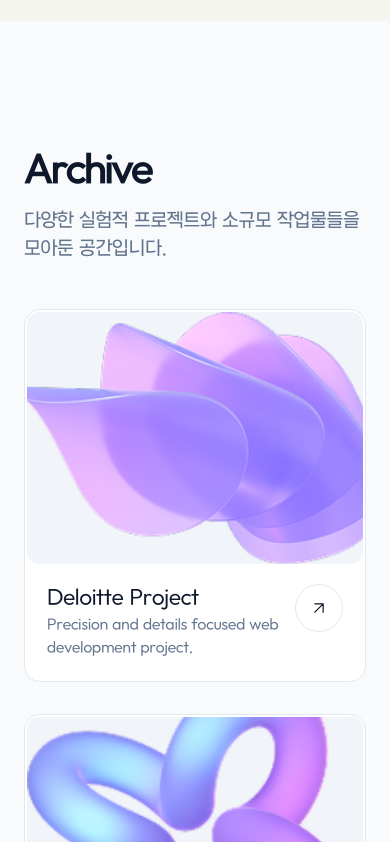
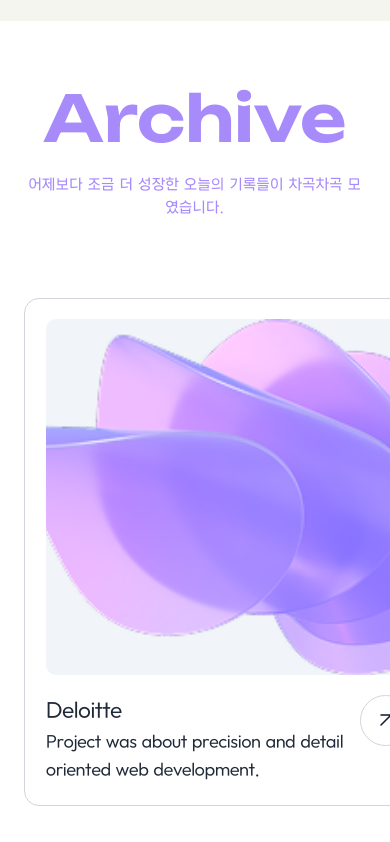
Before and after one commit to ja1se/resume-hj, a React (Vite) app: page / in a window 390 px wide. Shown: the part 9155-9997 px from the top of the page. Built offline with nearby package versions, Linux system fonts and the light colour scheme.

Commit message:
fix: Archive 수정 - gsap 추가

```diff
--- a/src/App.jsx
+++ b/src/App.jsx
@@ -5,43 +5,14 @@
 import ProjectHeader from './components/ProjectHeader'
 import ProjectSection from './components/ProjectSection'
 import Contact from './components/Contact'
-import ArchiveCard from './components/ArchiveCard'
+import ArchiveSection from './components/ArchiveSection'
 import { PROJECTS } from './constants/projects'
-
-// Archive images (using existing assets)
-import ele1 from './assets/images/ele1.png'
-import ele2 from './assets/images/ele2.png'
-import ele4 from './assets/images/ele4.png'
-
-const ARCHIVE_PROJECTS = [
-  {
-    id: 1,
-    title: "Deloitte Project",
-    description: "Precision and details focused web development project.",
-    image: ele1,
-    href: "#"
-  },
-  {
-    id: 2,
-    title: "Branding Identity",
-    description: "Creative branding and visual identity for a startup.",
-    image: ele2,
-    href: "#"
-  },
-  {
-    id: 3,
-    title: "UI Design System",
-    description: "Scalable design system for multi-platform applications.",
-    image: ele4,
-    href: "#"
-  }
-];
 
 const App = () => {
   const [activeLink, setActiveLink] = useState("#home");
 
   return (
-    <div className="min-h-screen bg-slate-50 font-sans text-slate-900">
+    <div className="min-h-screen bg-white font-sans text-slate-900">
       <Nav activeLink={activeLink} onLinkClick={setActiveLink} />
 
       <main className="pt-0">
@@ -63,28 +34,8 @@
           ))}
         </div>
 
-        <div className="max-w-[1280px] mx-auto px-6 py-32 space-y-40">
-          {/* Archive Section */}
-          <section id="archive" className="scroll-mt-32">
-            <div className="flex flex-col gap-12">
-              <div className="space-y-4">
-                <h2 className="text-4xl lg:text-5xl font-bold text-slate-900 tracking-tight">Archive</h2>
-                <p className="text-lg text-slate-500 max-w-2xl">다양한 실험적 프로젝트와 소규모 작업물들을 모아둔 공간입니다.</p>
-              </div>
-              <div className="grid grid-cols-1 sm:grid-cols-2 lg:grid-cols-3 gap-8">
-                {ARCHIVE_PROJECTS.map((item) => (
-                  <ArchiveCard
-                    key={item.id}
-                    title={item.title}
-                    description={item.description}
-                    image={item.image}
-                    href={item.href}
-                  />
-                ))}
-              </div>
-            </div>
-          </section>
-        </div>
+        {/* Archive Section (GSAP Horizontal Scroll) */}
+        <ArchiveSection id="archive" />
       </main>
 
       <footer id="contact" className="bg-slate-900 py-24 px-6">
--- a/src/components/ArchiveCard.jsx
+++ b/src/components/ArchiveCard.jsx
@@ -1,12 +1,20 @@
 import React from 'react';
 import { cn } from '../utils/cn';
 
+/**
+ * ArchiveCard Component (based on ArcCon Figma design)
+ * @param {string} title - 프로젝트 제목
+ * @param {string} description - 프로젝트 설명
+ * @param {string} image - 이미지 경로
+ * @param {string} href - 링크
+ * @param {string} className - 추가 클래스
+ */
 const ArchiveCard = ({ title, description, image, href, className }) => {
   return (
-    <div className={cn("group relative w-full", className)}>
-      <div className="bg-white border border-slate-200 rounded-2xl overflow-hidden p-0.5 transition-all hover:shadow-xl hover:-translate-y-1">
-        {/* Image Area */}
-        <div className="aspect-[4/3] relative rounded-xl overflow-hidden bg-slate-100">
+    <div className={cn("flex flex-col items-start w-full max-w-[410px]", className)}>
+      <div className="bg-white border-[1px] border-[#d1d5db] flex flex-col items-center overflow-hidden pt-[20px] px-[1px] pb-[1px] relative rounded-[15px] shrink-0 w-full transition-all duration-300 hover:shadow-lg hover:-translate-y-1">
+        {/* Image Area (arc-img) */}
+        <div className="w-[calc(100%-40px)] aspect-[369/358] relative rounded-[10px] overflow-hidden bg-slate-100 shrink-0">
           {image ? (
             <img
               src={image}
@@ -20,26 +28,29 @@
           )}
         </div>
 
-        {/* Info Area */}
-        <div className="p-5 flex items-start justify-between gap-3">
-          <div className="flex flex-col gap-1 flex-1">
-            <h3 className="text-xl font-light text-slate-900 leading-tight">
+        {/* Info Area (arc-box) */}
+        <div className="w-full p-[20px] flex items-start justify-between gap-[12px]">
+          <div className="flex flex-col gap-[4px] flex-1">
+            {/* arc-title */}
+            <h3 className="text-[19.9px] font-light text-[#1f2937] leading-[1.5] whitespace-nowrap overflow-hidden text-ellipsis">
               {title}
             </h3>
-            <p className="text-sm font-light text-slate-500 leading-relaxed line-clamp-2">
+            {/* arc-desc */}
+            <p className="text-[15.9px] font-light text-[#1f2937] leading-[1.75] line-clamp-2">
               {description}
             </p>
           </div>
 
+          {/* arc-icon (Button) */}
           <a
             href={href || "#"}
             target="_blank"
             rel="noopener noreferrer"
-            className="shrink-0 size-12 rounded-full border border-slate-200 flex items-center justify-center transition-colors hover:bg-slate-50 hover:border-slate-400"
+            className="shrink-0 size-[51.7px] rounded-full border-[1px] border-[#d1d5db] flex items-center justify-center transition-all duration-200 hover:border-[#a78bfa] hover:text-[#a78bfa]"
           >
             <svg
-              width="20"
-              height="20"
+              width="24"
+              height="24"
               viewBox="0 0 24 24"
               fill="none"
               stroke="currentColor"
--- /dev/null
+++ b/src/components/ArchiveHeader.jsx
@@ -0,0 +1,19 @@
+import React from "react";
+import { cn } from "../utils/cn";
+
+const ArchiveHeader = ({ className }) => {
+  return (
+    <div className={cn("max-w-[1400px] mx-auto px-6 lg:px-12 py-32 flex flex-col items-center lg:items-start", className)}>
+      <h2 className="font-display font-semibold text-[#a78bfa] text-[64px] lg:text-[96px] leading-[1.2] lg:leading-[1.5] text-center lg:text-left">
+        Archive
+      </h2>
+      <div className="mt-4 max-w-2xl text-center lg:text-left">
+        <p className="text-[#a78bfa] text-[14px] lg:text-[16px] font-light leading-relaxed uppercase tracking-wider">
+          어제보다 조금 더 성장한 오늘의 기록들이 차곡차곡 모였습니다.
+        </p>
+      </div>
+    </div>
+  );
+};
+
+export default ArchiveHeader;
--- /dev/null
+++ b/src/components/ArchiveSection.jsx
@@ -0,0 +1,112 @@
+import React, { useLayoutEffect, useRef } from "react";
+import { gsap } from "gsap";
+import { ScrollTrigger } from "gsap/ScrollTrigger";
+import ArchiveHeader from "./ArchiveHeader";
+import ArchiveCard from "./ArchiveCard";
+import { cn } from "../utils/cn";
+
+// Archive images
+import ele1 from '../assets/images/ele1.png'
+import ele2 from '../assets/images/ele2.png'
+import ele4 from '../assets/images/ele4.png'
+
+const ARCHIVE_PROJECTS = [
+  {
+    id: 1,
+    title: "Deloitte",
+    description: "Project was about precision and detail oriented web development.",
+    image: ele1,
+    href: "#"
+  },
+  {
+    id: 2,
+    title: "Branding Identity",
+    description: "Creative branding and visual identity for a startup.",
+    image: ele2,
+    href: "#"
+  },
+  {
+    id: 3,
+    title: "UI Design System",
+    description: "Scalable design system for multi-platform applications.",
+    image: ele4,
+    href: "#"
+  },
+  {
+    id: 4,
+    title: "Web Accessibility",
+    description: "Improving user experience for diverse accessibility needs.",
+    image: ele1,
+    href: "#"
+  },
+  {
+    id: 5,
+    title: "AI OTT Platform",
+    description: "Future of media streaming with personalized AI curation.",
+    image: ele2,
+    href: "#"
+  },
+  {
+    id: 6,
+    title: "Design Tokens",
+    description: "Building a consistent design language across platforms.",
+    image: ele4,
+    href: "#"
+  }
+];
+
+gsap.registerPlugin(ScrollTrigger);
+
+const ArchiveSection = ({ className }) => {
+  const sectionRef = useRef(null);
+  const triggerRef = useRef(null);
+
+  useLayoutEffect(() => {
+    let ctx = gsap.context(() => {
+      const pinItems = gsap.utils.toArray(".archive-card-wrapper");
+
+      const totalWidth = pinItems.length * (410 + 40); // card width + gap
+
+      gsap.to(pinItems, {
+        x: () => -(totalWidth - window.innerWidth + 100),
+        ease: "none",
+        scrollTrigger: {
+          trigger: triggerRef.current,
+          pin: true,
+          scrub: 1,
+          start: "top top",
+          end: () => `+=${totalWidth}`,
+          invalidateOnRefresh: true,
+        },
+      });
+    }, sectionRef);
+
+    return () => ctx.revert();
+  }, []);
+
+  return (
+    <div ref={sectionRef} className={cn("overflow-hidden", className)}>
+      <div ref={triggerRef} className="relative h-screen bg-white flex flex-col justify-center">
+        <div className="flex flex-col gap-12">
+          {/* Header remains visible but cards scroll */}
+          <ArchiveHeader className="py-0 mb-8" />
+
+          <div className="flex gap-10 px-6 lg:px-12 w-fit">
+            {ARCHIVE_PROJECTS.map((item) => (
+              <div key={item.id} className="archive-card-wrapper shrink-0 w-[410px]">
+                <ArchiveCard
+                  title={item.title}
+                  description={item.description}
+                  image={item.image}
+                  href={item.href}
+                />
+              </div>
+            ))}
+          </div>
+        </div>
+      </div>
+    </div>
+  );
+};
+
+export default ArchiveSection;
--- a/src/index.css
+++ b/src/index.css
@@ -37,3 +37,22 @@
   font-style: normal;
   font-display: swap;
 }
+
+/* Swiper Pagination Styles */
+.archive-dot {
+  width: 8px;
+  height: 8px;
+  background-color: #ddd6fe;
+  border-radius: 4px;
+  cursor: pointer;
+  transition: all 0.3s ease;
+}
+
+.archive-dot-active {
+  width: 20px;
+  background-color: #a78bfa;
+}
+
+.archive-swiper {
+  padding-bottom: 20px;
+}
```
